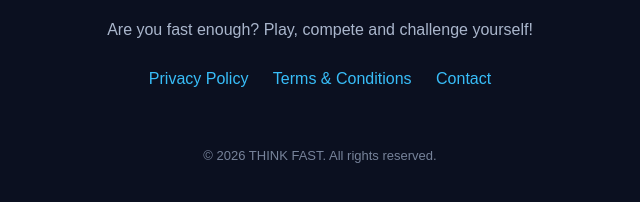
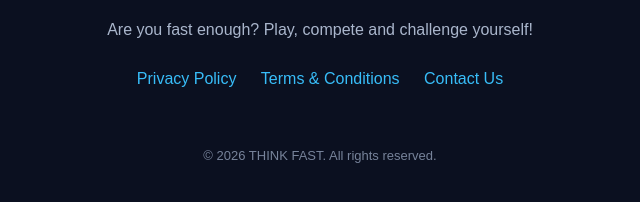
Before and after one commit to uyilucky11/think-fast-legal, a plain HTML site: page index.html in a window 1280 px wide. Shown: the part 414-616 px from the top of the page, 320-960 px from the left. Drawn offline with Linux system fonts and the light colour scheme.

Commit message:
Update index.html

```diff
--- a/index.html
+++ b/index.html
@@ -82,7 +82,7 @@
         <div class="links">
             <a href="privacy-policy.html">Privacy Policy</a>
             <a href="terms.html">Terms & Conditions</a>
-            <a href="contact-us.html">Contact</a>
+            <a href="contact-us.html">Contact Us</a>
 
         </div>
 
```
